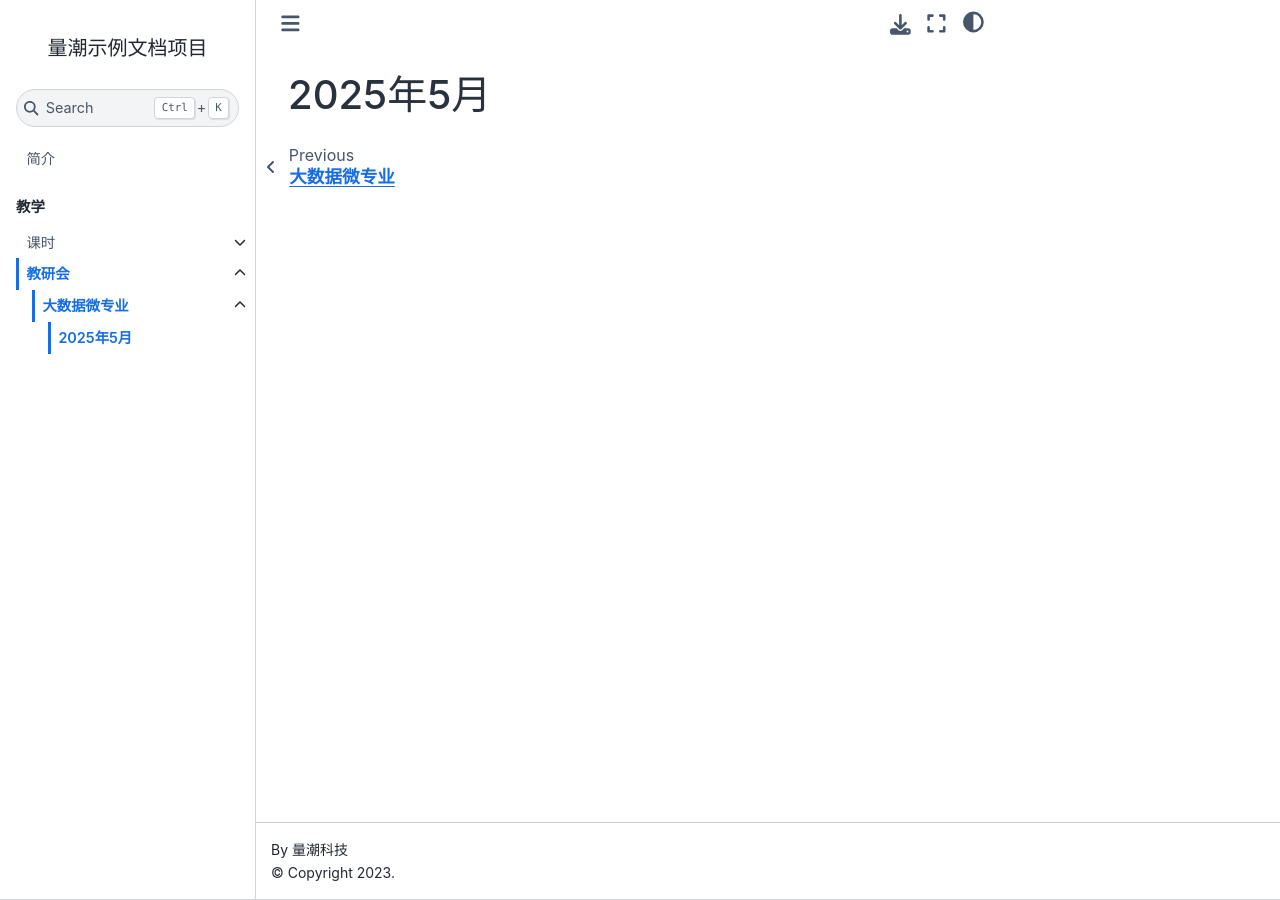
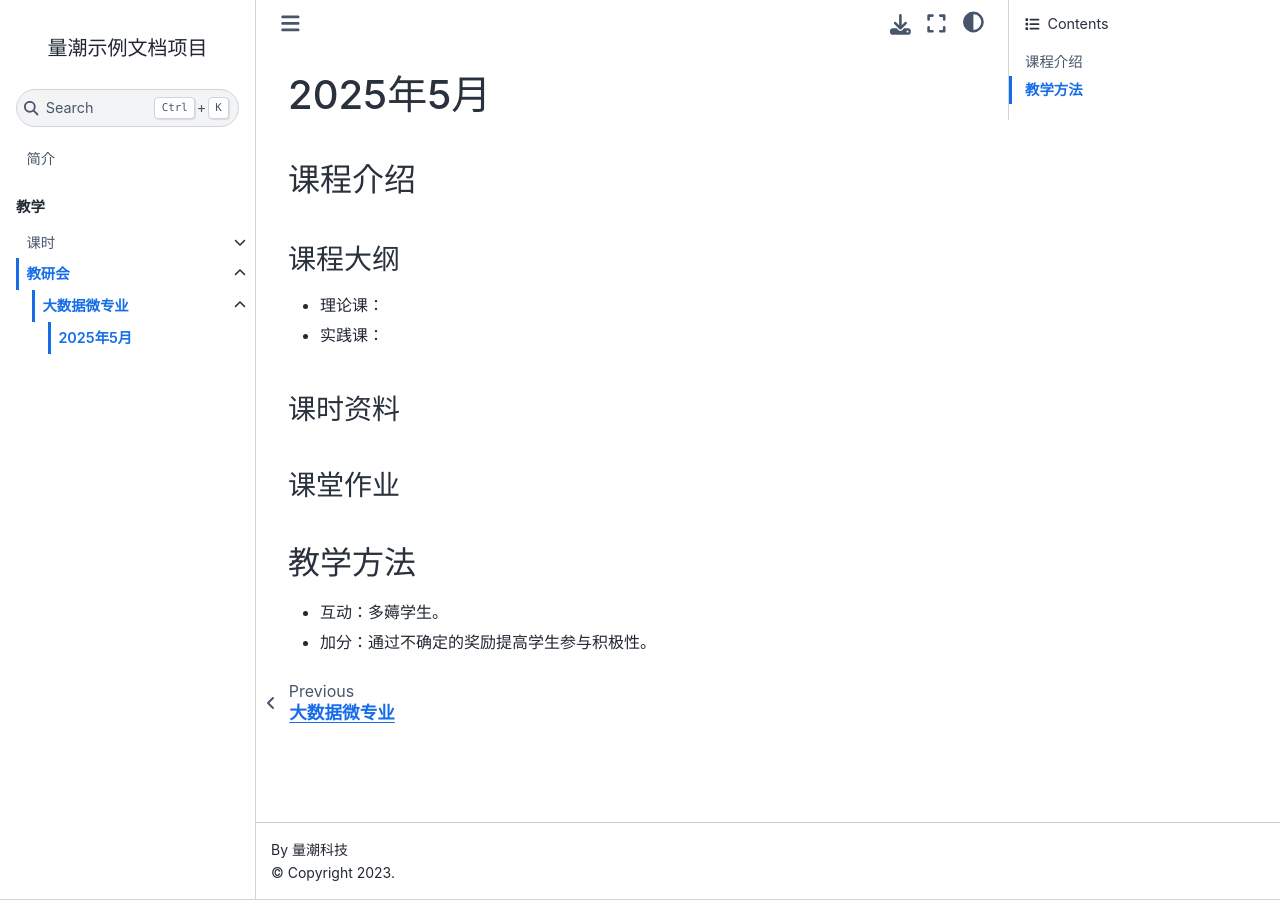
Before and after one commit to quanttide/qtclass-profile-of-scst-zstu, a Jupyter Book: the page built from symposiums/big_data/2025-05.md, in a window 1280 px wide. Built offline with Jupyter Book 1.0.4 settings and Sphinx 7.4.7 and the Sphinx Book theme 1.1.4, drawn with Linux system fonts in a browser that asks for light colours; pages that are not in the unit, such as notebooks, are missing from menus.

Commit message:
会议纪要准备

```diff
--- a/symposiums/big_data/2025-05.md
+++ b/symposiums/big_data/2025-05.md
@@ -1 +1,17 @@
 # 2025年5月
+
+## 课程介绍
+
+### 课程大纲
+
+- 理论课：
+- 实践课：
+
+### 课时资料
+
+### 课堂作业
+
+## 教学方法
+
+- 互动：多薅学生。
+- 加分：通过不确定的奖励提高学生参与积极性。
```
